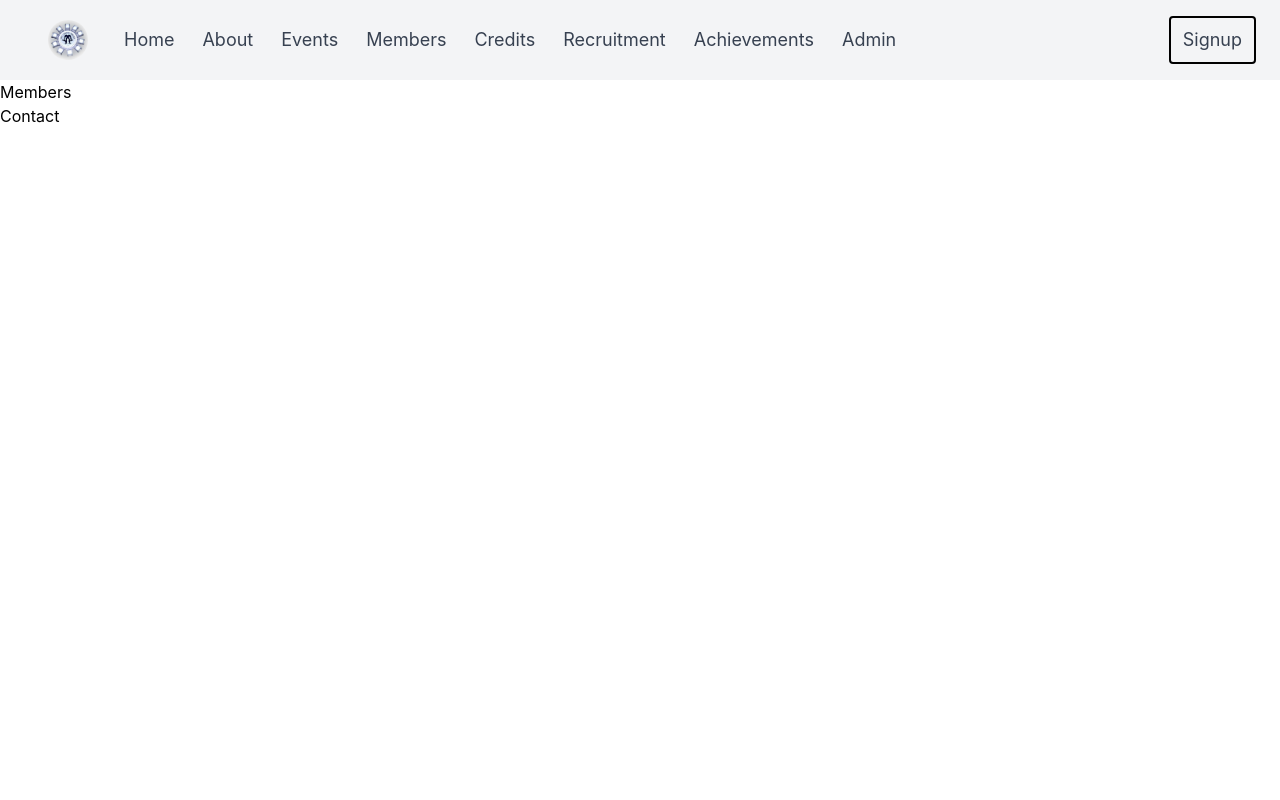
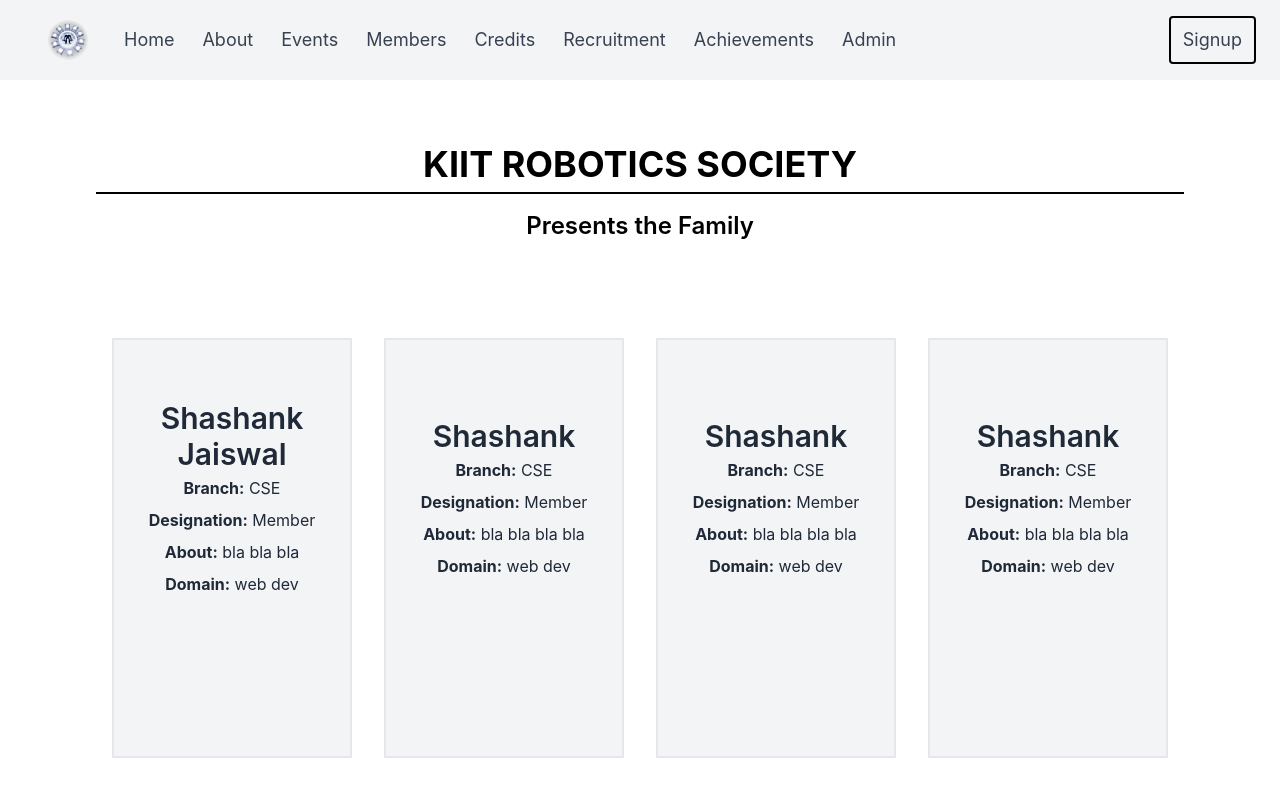
Before and after one commit to ShashankJais128/krs-website, a React (Vite) app: page /members in a window 1280 px wide. Shown: the top 800 px of the page. Built offline with nearby package versions, Linux system fonts and the light colour scheme.

Commit message:
members page added

```diff
--- a/src/pages/Members.jsx
+++ b/src/pages/Members.jsx
@@ -1,9 +1,109 @@
-import React from 'react'
+import React from "react";
+import { Link } from "react-router-dom";
+import PP from './pp.jpeg'
+import Linkedin from './linkedin.png'
+
+const memberCard = [
+  {
+    name: "Shashank Jaiswal",
+    year: "2nd",
+    domain: "web dev",
+    about: "bla bla bla",
+    branch: "CSE",
+    designation: "Member",
+    linkedin: "https://www.linkedin.com/in/shashank-jaiswal-1208/"
+  },
+  {
+    name: "Shashank",
+    year: "2nd",
+    domain: "web dev",
+    about: "bla bla bla bla",
+    branch: "CSE",
+    designation: "Member",
+    linkedin: ""
+  },
+  {
+    name: "Shashank",
+    year: "2nd",
+    domain: "web dev",
+    about: "bla bla bla bla",
+    branch: "CSE",
+    designation: "Member",
+    linkedin: ""
+  },
+  {
+    name: "Shashank",
+    year: "2nd",
+    domain: "web dev",
+    about: "bla bla bla bla",
+    branch: "CSE",
+    designation: "Member",
+    linkedin: ""
+  },
+  {
+    name: "Shashank",
+    year: "2nd",
+    domain: "web dev",
+    about: "bla bla bla bla",
+    branch: "CSE",
+    designation: "Member",
+    linkedin: ""
+  },
+  {
+    name: "Shashank",
+    year: "2nd",
+    domain: "web dev",
+    about: "bla bla bla bla",
+    branch: "CSE",
+    designation: "Member",
+    linkedin: ""
+  }
+]
 
 function Members() {
   return (
-    <div>Members</div>
-  )
+    <div className="">
+      <h1 className="mx-24 pt-16 font-bold text-4xl text-center">
+        KIIT ROBOTICS SOCIETY
+      </h1>
+      <hr className="mx-24 mt-2 border-t-2 border-black" />
+      <p className="mx-24 pt-4 font-semibold text-2xl text-center">
+        Presents the Family
+      </p>
+
+      <div className="py-16 mx-24">
+        <div className="grid grid-cols-4 items-center justify-center">
+
+          {memberCard.map(memberCard => {
+            return (
+              <div class="h-[420px] bg-transparent cursor-pointer group perspective my-8 mx-4">
+            <div class="relative preserve-3d group-hover:my-rotate-y-180 w-full h-full duration-1000 flex flex-col items-center border-2">
+              {/* card-fron */}
+              <div class=" backface-hidden mt-10">
+                <img className="rounded-full w-52 h-52" src={PP}/>
+              </div>
+              <h1 className="pt-10 text-2xl">{memberCard.name}</h1>
+              <h2 className="text-lg">{memberCard.domain}</h2>
+              {/* card-back */}
+              <div class="absolute my-rotate-y-180 backface-hidden w-full h-full bg-gray-100 overflow-hidden">
+                <div class="text-center flex flex-col items-center justify-center h-full text-gray-800 px-4 pb-24">
+                  <h1 class="text-3xl font-semibold">{memberCard.name}</h1>
+                  <p class="my-1"><b>Branch:</b> {memberCard.branch}</p>
+                  <p class="my-1"><b>Designation:</b> {memberCard.designation}</p>
+                  <p class="my-1"><b>About:</b> {memberCard.about}</p>
+                  <p class="my-1"><b>Domain:</b> {memberCard.domain}</p>
+                  <Link target="_blank" to={memberCard.linkedin} class="px-6 py-2 font-semibold absolute -bottom-20 delay-500 duration-1000 group-hover:bottom-20 scale-0 group-hover:scale-125"><img className="w-10" src={Linkedin} alt="" /></Link>
+                </div>
+              </div>
+            </div>
+          </div>
+            )
+          })}
+
+        </div>
+      </div>
+    </div>
+  );
 }
 
-export default Members
+export default Members;
```
Also changed, not shown: src/pages/linkedin.png (added).
